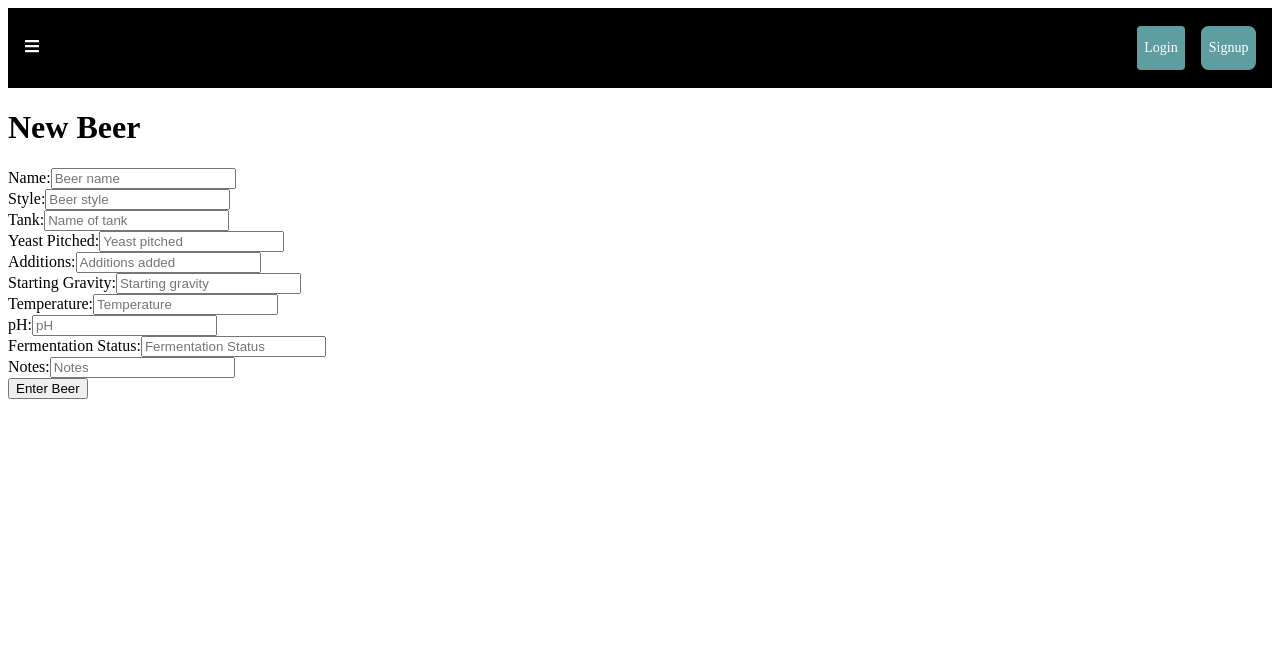
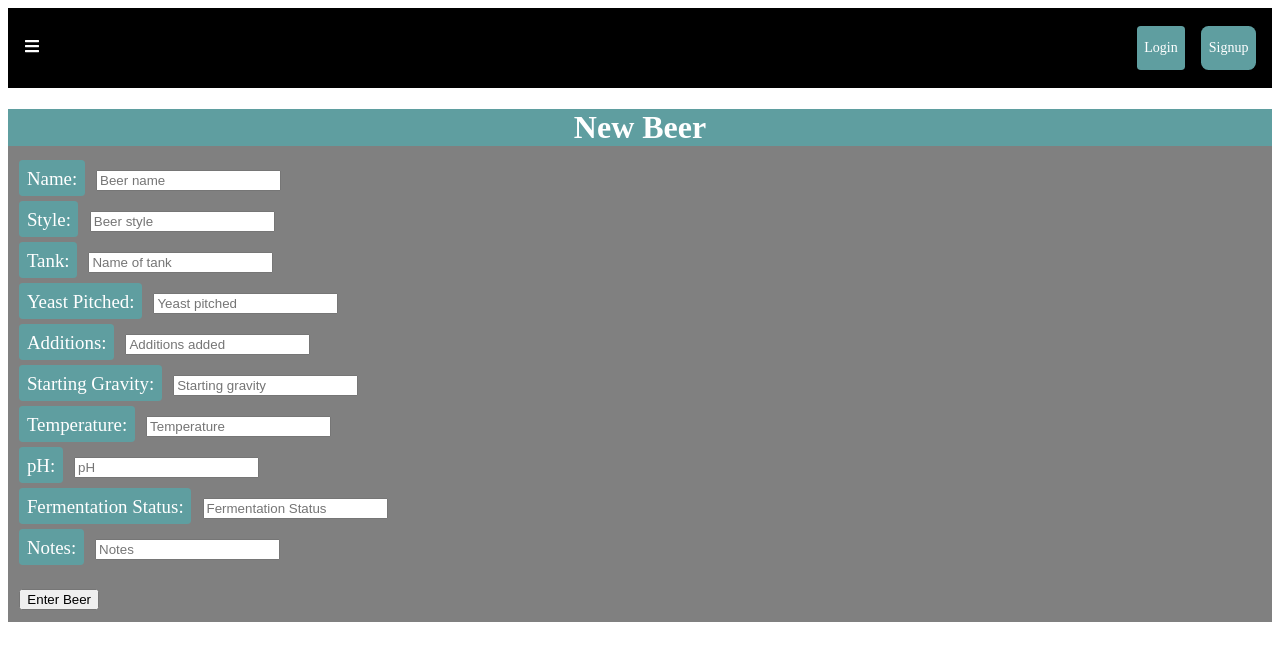
Before and after one commit to A-Mosher/cellarmancapstonefrontend, a React (Create React App) app: page /newProduct in a window 1280 px wide. Shown: the top 660 px of the page. Built offline with nearby package versions, Linux system fonts and the light colour scheme.

Commit message:
added styling for newproduct and homepage

```diff
--- a/src/components/dailyTaskStuff/taskList.js
+++ b/src/components/dailyTaskStuff/taskList.js
@@ -4,7 +4,7 @@ import Tasks from './tasks';
 
 const TaskList = ({taskList, handleToggle, handleFilter}) => {
     return (
-        <div>
+        <div className="taskList">
             {taskList.map(tasks => {
                 return (
                     <Tasks tasks={tasks} handleToggle={handleToggle} handleFilter={handleFilter} />
--- /dev/null
+++ b/src/components/newProduct.css
@@ -0,0 +1,28 @@
+.form-label {
+    background-color: cadetblue;
+    color: white;
+    font-size: 5mm;
+    margin: 3mm;
+    padding: 2mm;
+    border-radius: 1mm;
+    ;
+}
+
+.everything {
+    background-color: gray;
+}
+
+.header {
+    text-align: center;
+    color: white;
+    background-color: cadetblue;
+}
+
+.form-inputs {
+    text-align: left;
+}
+
+.form-input-btn {
+    margin: 3mm;
+    content: center;
+}
--- a/src/components/newProduct.js
+++ b/src/components/newProduct.js
@@ -1,5 +1,6 @@
 import React, {Component} from 'react';
 import axios from 'axios';
+import './newProduct.css';
 
 class NewProduct extends Component {
     constructor() {
@@ -44,69 +45,79 @@ class NewProduct extends Component {
 
     render() {
         return (
-            <div>
+            <div className="everything">
                 <form onSubmit={(event) => this.handleSubmit(event)} className='newProduct-form'>
-                <h1>New Beer</h1>
+                <h1 className="header">New Beer</h1>
                 <div className='form-inputs'>
                     <label htmlFor='name' className='form-label'>
                         Name:
                     </label>
                     <input id='name' type='text' name='name' className='form-input' placeholder='Beer name' onChange={this.handleChange} value={this.state.name} />
                 </div>
+                <br></br>
                 <div className='form-inputs'>
                     <label htmlFor='style' className='form-label'>
                         Style:
                     </label>
                     <input id= 'style' type='text' name='style' className='form-input' placeholder='Beer style'onChange={this.handleChange} value={this.state.style}  />
                 </div>
+                <br></br>
                 <div className='form-inputs'>
                     <label htmlFor='tank' className='form-label'>
                         Tank:
                     </label>
                     <input id= 'tank' type='text' name='tank' className='form-input' placeholder='Name of tank' onChange={this.handleChange} value={this.state.tank} />
                 </div>
+                <br></br>
                 <div className='form-inputs'>
                     <label htmlFor='yeast' className='form-label'>
                         Yeast Pitched:
                     </label>
                     <input id= 'yeast' type='text' name='yeast' className='form-input' placeholder='Yeast pitched' onChange={this.handleChange} value={this.state.yeast} />
                 </div>
+                <br></br>
                 <div className='form-inputs'>
                     <label htmlFor='additions' className='form-label'>
                         Additions:
                     </label>
                     <input id= 'additions' type='text' name='additions' className='form-input' placeholder='Additions added'onChange={this.handleChange} value={this.state.additions}  />
                 </div>
+                <br></br>
                 <div className='form-inputs'>
                     <label htmlFor='gravity' className='form-label'>
                         Starting Gravity:
                     </label>
                     <input id= 'gravity' type='text' name='gravity' className='form-input' placeholder='Starting gravity' onChange={this.handleChange} value={this.state.gravity} />
                 </div>
+                <br></br>
                 <div className='form-inputs'>
                     <label htmlFor='temperature' className='form-label'>
                         Temperature:
                     </label>
                     <input id= 'temperature' type='text' name='temperature' className='form-input' placeholder='Temperature' onChange={this.handleChange} value={this.state.temperature} />
                 </div>
+                <br></br>
                 <div className='form-inputs'>
                     <label htmlFor='pH' className='form-label'>
                         pH:
                     </label>
                     <input id= 'pH' type='text' name='pH' className='form-input' placeholder='pH' onChange={this.handleChange} value={this.state.pH} />
                 </div>
+                <br></br>
                 <div className='form-inputs'>
                     <label htmlFor='fermStatus' className='form-label'>
                         Fermentation Status:
                     </label>
                     <input id= 'fermStatus' type='text' name='fermStatus' className='form-input' placeholder='Fermentation Status' onChange={this.handleChange} value={this.state.fermStatus} />
                 </div>
+                <br></br>
                 <div className='form-inputs'>
                     <label htmlFor='notes' className='form-label'>
                         Notes:
                     </label>
                     <input id= 'notes' type='text' name='notes' className='form-input' placeholder='Notes' onChange={this.handleChange} value={this.state.notes}/>
                 </div>
+                <br></br>
                 <button className='form-input-btn' type='submit' >
                     Enter Beer
                 </button>
--- a/src/components/tank.css
+++ b/src/components/tank.css
@@ -1,3 +1,43 @@
-.tankDisplay{
+.tankDisplay {
     background-color: cadetblue;
+    background-size: 20% auto;
+    border: 5mm ;
+    padding: 4mm;
+    margin: 2mm;
+    font-size: 8mm;
+
+
 }
+
+.beerName {
+     margin: 2mm;
+     background-color: gray;
+     color: white;
+     padding: 1mm;
+}
+
+.style {
+    margin: 2mm;
+    padding: 1mm;
+    background-color: gray;
+    color: white;
+}
+
+.pH {
+    margin: 2mm;
+    padding: 1mm;
+    background-color: gray;
+    color: white;
+}
+
+.fermStatus {
+    margin: 2mm;
+    padding: 1mm;
+    background-color: gray;
+    color: white;
+}
+
+.allTanks {
+    text-align: center;
+
+}
--- a/src/components/tank.js
+++ b/src/components/tank.js
@@ -6,19 +6,16 @@ function Tank(props) {
   return (
     <div>
       <Container fluid>
-        <Row>
+        <Row className="allTanks">
           <Col className="tankDisplay">{props.beer.tank}</Col>
-          <Col>
-            {props.beer.name}
-            <Col>
-            {props.beer.style}
-            </Col>
-          </Col>
-          <Col>{props.beer.gravity}</Col>
-          <Col>{props.beer.fermStatus}</Col>
+          <Col className="beerName">Name: {props.beer.name}</Col>
+          <Col className="style">Style: {props.beer.style}</Col>
+          <Col className="pH">pH: {props.beer.gravity}</Col>
+          <Col className="fermStatus">Fermentation: {props.beer.fermStatus}</Col>
           <Col>
             <button onClick={props.onClick}>Update Product</button>
           </Col>
+          <br></br>
         </Row>
       </Container>
     </div>
```
